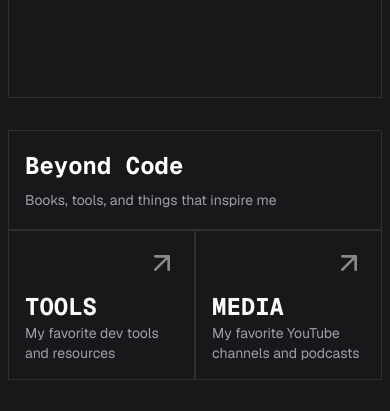
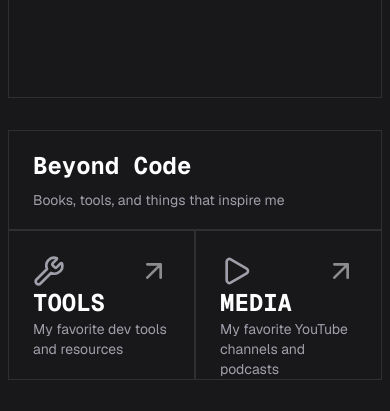
Before and after one commit to Ayroid/portfolio-bento, a Next.js app: page / in a window 390 px wide. Shown: the part 4900-5311 px from the top of the page. Built offline with nearby package versions, Linux system fonts and the light colour scheme; no server answers.

Commit message:
update: add icon in cards

```diff
--- a/sections/LifeSection.tsx
+++ b/sections/LifeSection.tsx
@@ -1,5 +1,6 @@
 import { BentoItem } from "@/components/BentoItem";
 import FadeUpReveal from "@/components/FadeUpReveal";
+import { BookOpen, Wrench, Play, LucideIcon } from "lucide-react";
 
 /**
  * LATTICE STRUCTURE (30 columns)
@@ -11,9 +12,7 @@ interface LifeCardProps {
   description: string;
   redirectTo: string;
   redirectTarget?: "_self" | "_blank";
-  bgColor?: string;
-  hoverBgColor?: string;
-  textColor?: string;
+  icon: LucideIcon;
   colSpan?: number;
   rowSpan?: number;
 }
@@ -23,9 +22,7 @@ const LifeCard = ({
   description,
   redirectTo,
   redirectTarget = "_self",
-  bgColor,
-  hoverBgColor,
-  textColor,
+  icon: Icon,
   colSpan = 10,
   rowSpan = 3,
 }: LifeCardProps) => {
@@ -38,11 +35,15 @@ const LifeCard = ({
       redirectTarget={redirectTarget}
     >
       <div
-        className={`flex h-full flex-col justify-end p-4 sm:p-6 relative ${bgColor} ${hoverBgColor} transition-colors`}
+        className="flex h-full flex-col justify-between p-6 relative transition-colors"
       >
+        {/* Icon at top left */}
+        <div className="flex items-start justify-between">
+          <Icon className="h-8 w-8 text-zinc-400 transition-colors group-hover:text-white" />
+
           {/* Arrow pointing to top-right corner */}
           <svg
-          className={`absolute top-4 right-4 h-8 w-8 group-hover:top-3 group-hover:right-3 sm:h-10 sm:w-10 ${textColor} opacity-50 transition-all`}
+            className="h-8 w-8 text-white opacity-50 transition-all group-hover:-translate-y-1 group-hover:translate-x-1 sm:h-10 sm:w-10"
             viewBox="0 0 24 24"
             fill="none"
             stroke="currentColor"
@@ -54,14 +55,15 @@ const LifeCard = ({
               strokeLinejoin="round"
             />
           </svg>
+        </div>
 
-        <h3
-          className={`text-2xl sm:text-3xl font-bold ${textColor} font-mono`}
-        >
+        {/* Text at bottom */}
+        <div>
+          <h3 className="text-2xl font-bold text-white font-mono sm:text-3xl">
             {title}
           </h3>
-
           <p className="font-sans text-sm text-zinc-400">{description}</p>
+        </div>
       </div>
     </BentoItem>
   );
@@ -82,7 +84,7 @@ const LifeSection = () => {
           rowSpan={2}
           className="md:col-span-2 lg:col-span-30"
         >
-          <div className="flex h-full flex-col justify-center p-4 sm:p-6">
+          <div className="flex h-full flex-col justify-center p-6">
             <h2 className="mb-2 font-mono text-2xl font-bold text-white sm:text-3xl">
               Beyond Code
             </h2>
@@ -97,6 +99,7 @@ const LifeSection = () => {
           title="BOOKS"
           description="What I'm reading and recommend"
           redirectTo="/books"
+          icon={BookOpen}
         />
 
         {/* Tools Card */}
@@ -104,6 +107,7 @@ const LifeSection = () => {
           title="TOOLS"
           description="My favorite dev tools and resources"
           redirectTo="/tools"
+          icon={Wrench}
         />
 
         {/* Recommendations Card */}
@@ -111,6 +115,7 @@ const LifeSection = () => {
           title="MEDIA"
           description="My favorite YouTube channels and podcasts"
           redirectTo="/recommendations"
+          icon={Play}
         />
       </div>
     </FadeUpReveal>
```
Lines whose indentation alone changed are shown as unchanged.
